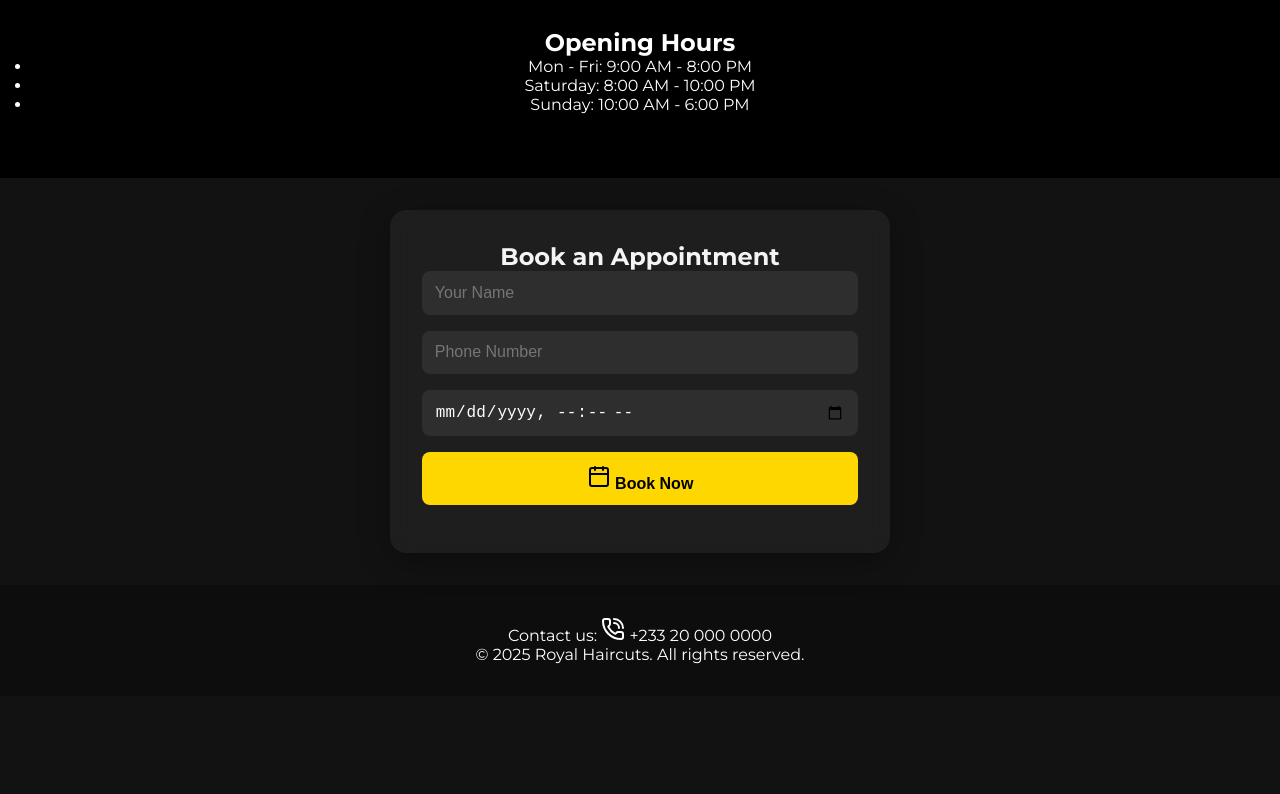
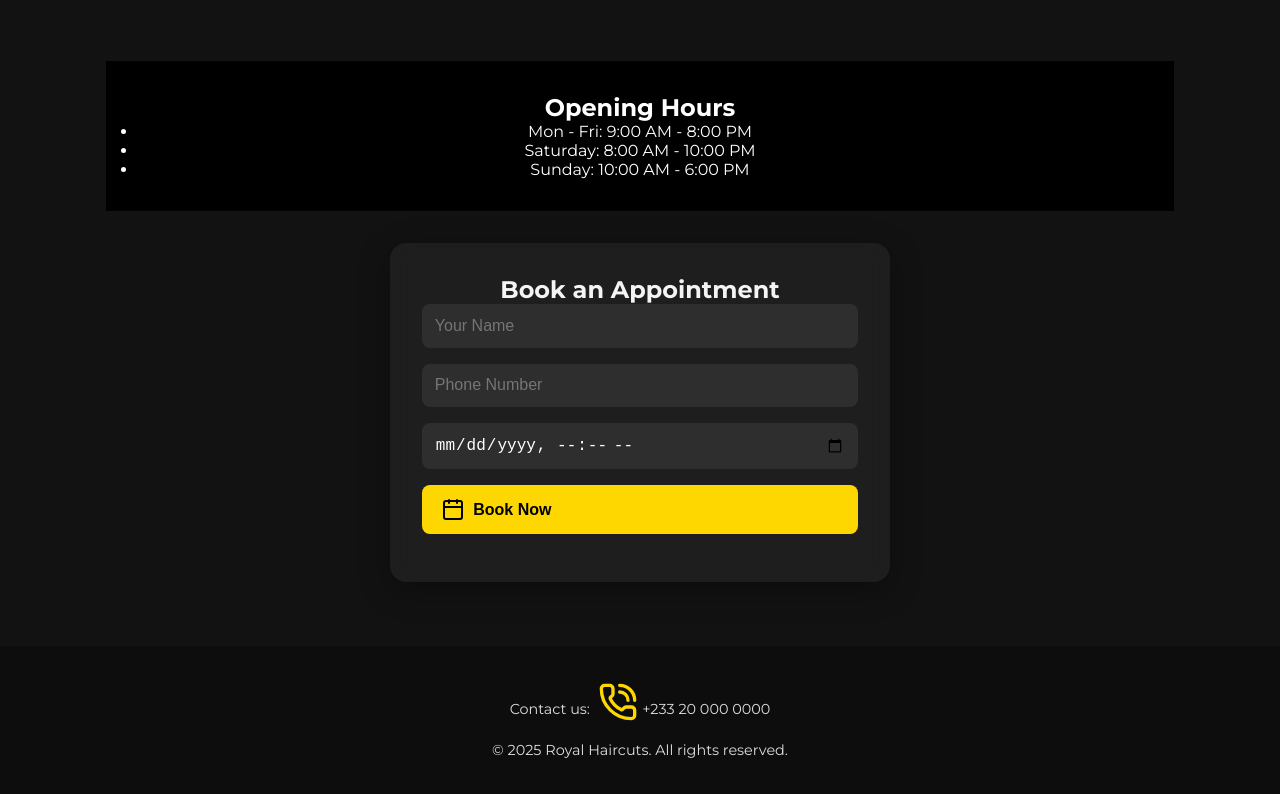
Before and after one commit to Royalhaircuts/royal-haircuts, a plain HTML site: page index.html in a window 1280 px wide. Shown: the part 979-1773 px from the top of the page. Before the commit the page ends 1675 px from the top, so only its background shows below. Drawn offline with nearby package versions, Linux system fonts and the light colour scheme.

Commit message:
Update style.css

```diff
--- a/style.css
+++ b/style.css
@@ -3,12 +3,21 @@
   margin: 0;
   padding: 0;
 }
+
 body {
   font-family: 'Montserrat', sans-serif;
   background-color: #121212;
   color: #f4f4f4;
   scroll-behavior: smooth;
 }
+
+/* Container to center and limit max width */
+.container {
+  max-width: 1100px;
+  margin: 0 auto;
+  padding: 2rem 1rem;
+}
+
 header {
   background: url('https://images.unsplash.com/photo-1604480132777-59a4f32bb4d3?ixlib=rb-4.0.3&auto=format&fit=crop&w=1350&q=80') center/cover no-repeat;
   height: 80vh;
@@ -19,54 +28,92 @@ header {
   text-align: center;
   color: white;
 }
+
 header h1 {
   font-size: 4rem;
   font-weight: 700;
   animation: fadeInDown 1.2s ease;
 }
+
+/* Tagline styling below header h1 */
+header .tagline {
+  font-style: italic;
+  font-weight: 400;
+  font-size: 1.3rem;
+  margin-top: 0.5rem;
+  color: gold;
+  text-shadow: 0 0 5px #d4af37;
+}
+
 header p {
   font-size: 1.3rem;
   margin-top: 1rem;
   animation: fadeInUp 1.5s ease;
 }
+
 section {
   padding: 4rem 2rem;
 }
+
 .services {
   display: grid;
   gap: 2rem;
   grid-template-columns: repeat(auto-fit, minmax(280px, 1fr));
 }
+
 .card {
   background: #1e1e1e;
   border-radius: 1rem;
   padding: 2rem;
   text-align: center;
-  transition: transform 0.3s ease, box-shadow 0.3s ease;
+  transition: transform 0.3s ease, box-shadow 0.3s ease, border-color 0.3s ease;
   box-shadow: 0 0 0 rgba(0, 0, 0, 0);
   opacity: 0;
   transform: translateY(20px);
   animation: fadeUp 0.8s ease forwards;
+  border: 2px solid transparent;
 }
+
 .card:nth-child(2) { animation-delay: 0.2s; }
 .card:nth-child(3) { animation-delay: 0.4s; }
+
 .card:hover {
   transform: translateY(-10px);
-  box-shadow: 0 10px 30px rgba(255,255,255,0.1);
+  box-shadow: 0 10px 30px rgba(255, 215, 0, 0.3); /* subtle gold glow */
+  border-color: gold;
 }
+
 .card h2 {
   font-size: 1.5rem;
   margin-bottom: 1rem;
 }
+
 .card p {
   font-size: 0.95rem;
   color: #ccc;
 }
+
+/* Gold-colored icons */
+.icon-gold {
+  stroke: gold;
+  width: 40px;
+  height: 40px;
+  margin-bottom: 1rem;
+  transition: stroke 0.3s ease;
+}
+
+/* Gold icon hover effect */
+.icon-gold:hover {
+  stroke: #ffd700cc;
+}
+
 .hours {
   background: #000;
   color: white;
   text-align: center;
+  padding: 2rem;
 }
+
 .form-section {
   background: rgba(255, 255, 255, 0.05);
   backdrop-filter: blur(10px);
@@ -77,6 +124,7 @@ section {
   text-align: center;
   box-shadow: 0 8px 32px rgba(0, 0, 0, 0.3);
 }
+
 form input, form button {
   width: 100%;
   padding: 0.8rem;
@@ -85,34 +133,57 @@ form input, form button {
   border: none;
   font-size: 1rem;
 }
+
 form input {
   background: #2e2e2e;
   color: white;
 }
+
 form button {
   background: gold;
   color: black;
   font-weight: bold;
   cursor: pointer;
   transition: all 0.3s ease;
+  display: inline-flex;
+  align-items: center;
+  gap: 0.5rem;
+  border-radius: 0.5rem;
+  padding: 0.8rem 1.2rem;
 }
+
 form button:hover {
   background: #e6c200;
 }
+
 footer {
   background-color: #0d0d0d;
-  color: white;
+  color: #ddd;
   text-align: center;
   padding: 2rem;
+  font-size: 0.9rem;
 }
+
+footer p {
+  margin: 0.2rem 0;
+}
+
+footer .icon-gold {
+  stroke: gold;
+  vertical-align: middle;
+  margin-left: 0.3rem;
+}
+
 @keyframes fadeInDown {
   from { opacity: 0; transform: translateY(-20px); }
   to { opacity: 1; transform: translateY(0); }
 }
+
 @keyframes fadeInUp {
   from { opacity: 0; transform: translateY(20px); }
   to { opacity: 1; transform: translateY(0); }
 }
+
 @keyframes fadeUp {
   to {
     opacity: 1;
```
